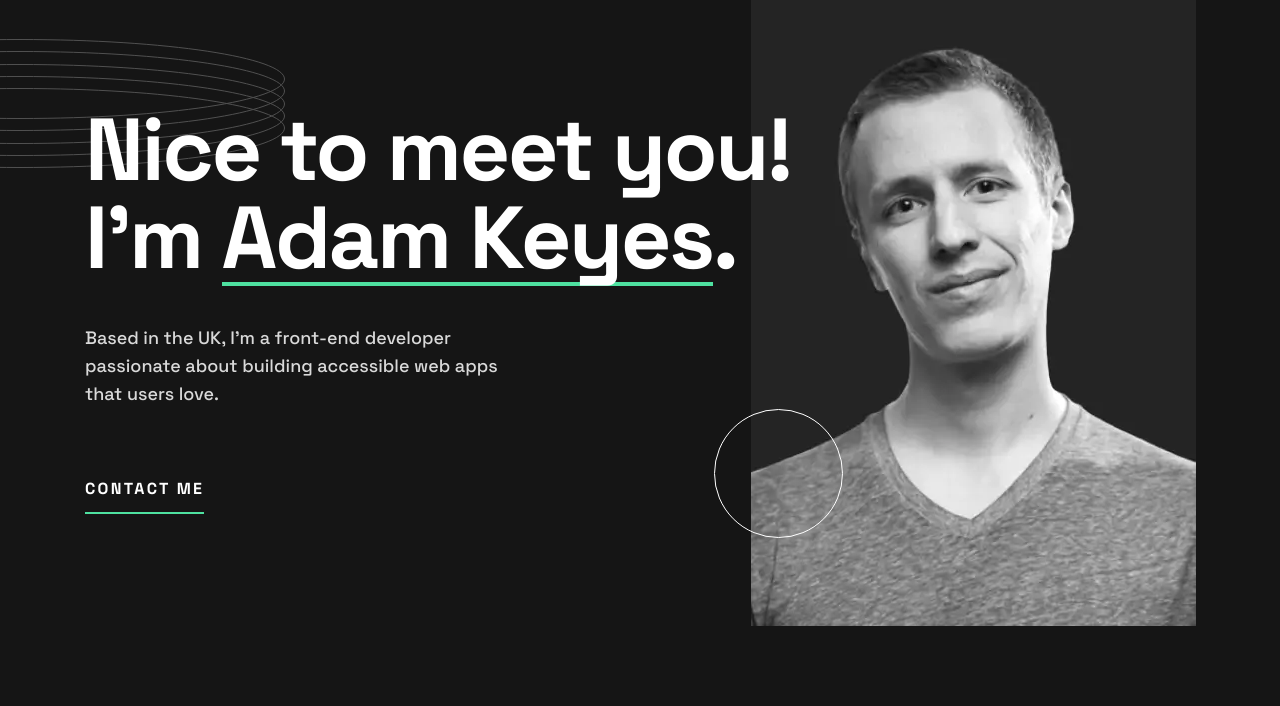
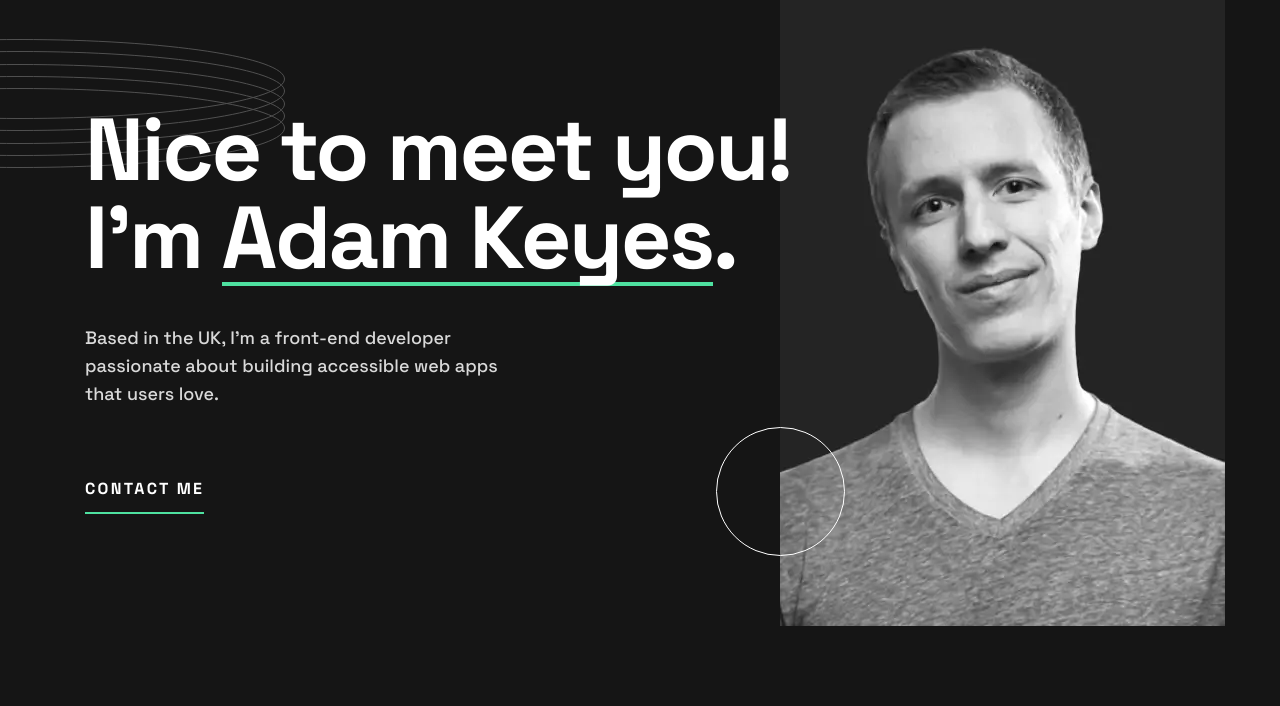
Before and after one commit to Muhammadjewel/single-page-developer-portfolio, a plain HTML site: page index.html in a window 1280 px wide. Shown: the part 94-800 px from the top of the page. Drawn offline with Linux system fonts and the light colour scheme.

Commit message:
Fix hero img, circle and heading styles

```diff
--- a/css/styles.css
+++ b/css/styles.css
@@ -187,12 +187,17 @@ select:-webkit-autofill:focus {
 
 /* HERO */
 .hero {
-  position: relative;
   padding-bottom: 80px;
   text-align: center;
 }
 
-.hero::after {
+.hero__container {
+  position: relative;
+  display: grid;
+  justify-items: center;
+}
+
+.hero__container::after {
   position: absolute;
   z-index: 1;
   right: 0;
@@ -202,11 +207,6 @@ select:-webkit-autofill:focus {
   background-image: url("../img/hero-circle.svg");
   background-size: contain;
   content: "";
-}
-
-.hero__container {
-  display: grid;
-  justify-items: center;
 }
 
 .hero__img {
@@ -319,19 +319,19 @@ only screen and (                min-resolution: 2dppx) {
     text-align: left;
   }
 
-  .hero::after {
-    top: 380px;
+  .hero__container {
+    justify-items: start;
   }
 
-  .hero__container {
-    justify-items: start;
+  .hero__container::after {
+    top: 319px;
   }
 
   .hero__img {
     position: absolute;
     z-index: -1;
     right: 0;
-    top: -90px;
+    top: -152px;
     width: 322px;
     height: 600px;
     margin: 0;
@@ -373,6 +373,13 @@ only screen and (                min-resolution: 2dppx) {
   }
 }
 
+/* 900px */
+@media only screen and (min-width: 56.25em) {
+  .hero__content {
+    max-width: 30rem;
+  }
+}
+
 /* 992px */
 @media only screen and (min-width: 62em) {
   body {
@@ -395,12 +402,11 @@ only screen and (                min-resolution: 2dppx) {
     padding-bottom: 220px;
   }
 
-  .hero::after {
+  .hero__container::after {
     width: 129px;
     height: 129px;
-    top: 391px;
-    right: auto;
-    left: calc(50% + 74px);
+    top: 321px;
+    right: 380px;
     border: 1px solid var(--color-white);
     border-radius: 50%;
     background: none;
@@ -409,7 +415,8 @@ only screen and (                min-resolution: 2dppx) {
   .hero__img {
     width: 445px;
     height: 720px;
-    top: -112px;
+    top: -200px;
+    right: 0;
   }
 
   .hero__content {
@@ -443,9 +450,9 @@ only screen and (                min-resolution: 2dppx) {
 }
 
 /* 1200px */
-@media only screen and (min-width: 75em) {
+/* @media only screen and (min-width: 75em) {
   .hero__img {
     right: auto;
     left: calc(50% + 111px);
   }
-}
+} */
```
